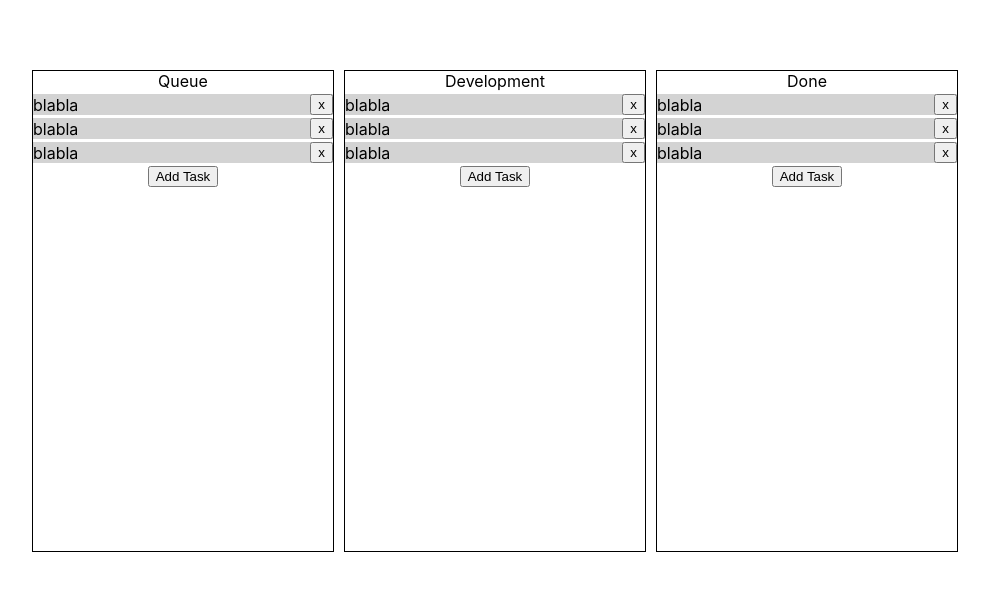
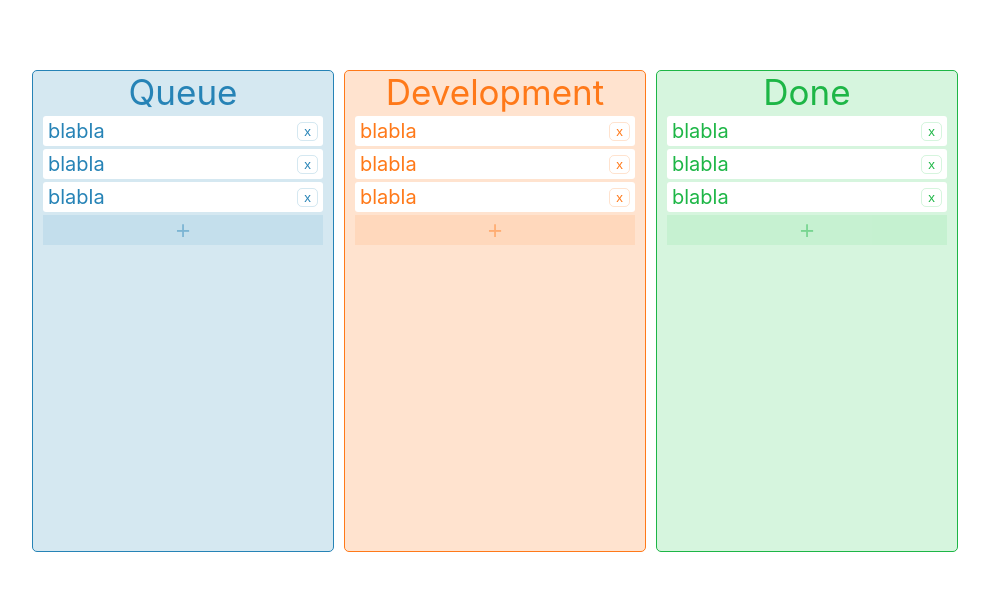
Before and after one commit to BogdanSemenov01/dashboard, a React (Create React App) app: page /1 in a window 1280 px wide. Shown: the top 590 px of the page, without its empty margins (145-1134 px from the left). Built offline with nearby package versions, Linux system fonts and the light colour scheme.

Commit message:
Add style to section, tasks and buttons

```diff
--- a/src/components/Section.tsx
+++ b/src/components/Section.tsx
@@ -9,14 +9,26 @@ import AddTaskButton from './common/AddTaskButton';
 interface Props {
   title?: string,
   tasks?: object,
+  colorSC: {
+    border: string
+    background: string
+    title: string
+  },
   children: any,
 }
 
 const SectionWrapper = styled.div`
   width: 300px;
-  border: 1px solid black;
   height: 60vh;
+  border: 1px solid ${props => props.theme.border};
+  border-radius: 5px;
+  background-color: ${props => props.theme.background};
+  color: ${props => props.theme.title};
 `
+const SectionTitle = styled.div`
+  font-size: 35px;
+`;
+
 const Section = (props: Props) => {
   const dispatch = useDispatch()
   const projectId = useParams().id
@@ -28,12 +40,21 @@ const Section = (props: Props) => {
   }
 }))
 
+const updateChildrenWithProps = React.Children.map(
+  props.children,
+  (child, i) => {
+    return React.cloneElement(child, {
+      theme: props.colorSC
+    });
+  }
+);
+
   return (
-    <SectionWrapper  ref={drop}>
+    <SectionWrapper ref={drop} theme={props.colorSC}>
       <Flex flexDirection='column' gap='3px'>
-        <div>{props.title}</div>
-        {props.children}
-        <AddTaskButton section={props.title}/>
+        <SectionTitle>{props.title}</SectionTitle>
+        {updateChildrenWithProps}
+        <AddTaskButton section={props.title} theme={props.colorSC}/>
       </Flex>
     </SectionWrapper>
   )
--- a/src/components/Task.tsx
+++ b/src/components/Task.tsx
@@ -6,11 +6,26 @@ import DeleteButton from './common/DeleteButton';
 import Flex from './styled/CommonStyledComponents';
 
 const StyledTask = styled.div`
-  background-color: lightgray;
-  width: 100%;
+  background-color: white;
+  width: 90%;
+  height: 30px;
   display: flex;
   align-items: center;
   justify-content: space-between;
+  padding: 0 5px;
+  /* font-weight: 500; */
+  font-size: 20px;
+  border-radius: 3px;
+  color: ${props => props.theme.title};
+  &>button{
+    color: ${props => props.theme.title};
+    background: none;
+    border: 1px solid ${props => props.theme.background};
+    border-radius: 5px;
+    &:hover {
+      background: ${props => props.theme.background};
+    }
+  }
 `;
 
 export interface TaskProps {
@@ -18,6 +33,7 @@ export interface TaskProps {
   text: string
   index: number
   status: string
+  theme?: object
 }
 
 interface DragItem {
@@ -41,7 +57,7 @@ const Task: FC<TaskProps> = (props) => {
   const opacity = isDragging ? 0 : 1
   return (
     <>
-      <StyledTask style={{opacity}} ref={drag}>
+      <StyledTask style={{opacity}} ref={drag} theme={props.theme}>
         {props.text}
         <DeleteButton section={props.status} id={props.id}/>
       </StyledTask>
--- a/src/components/TasksBoards.tsx
+++ b/src/components/TasksBoards.tsx
@@ -9,6 +9,23 @@ import { DndProvider } from 'react-dnd'
 import { HTML5Backend } from 'react-dnd-html5-backend'
 import { setCurrentProjectId } from '../redux/projectsSlice'
 import AddTaskButton from './common/AddTaskButton'
+
+const blueCS = {
+  border: 'rgb(38, 131, 182)',
+  background: 'rgba(45, 138, 186, 0.2)',
+  title: 'rgb(38, 131, 182)'
+}
+const orangeCS = {
+  border: 'rgb(255, 121, 25)',
+  background: 'rgba(255, 123, 29, 0.212)',
+  title: 'rgb(255, 121, 25)',
+}
+const greenCS = {
+  border: 'rgb(29, 182, 70)',
+  background: 'rgba(50, 202, 90, 0.2)',
+  title: 'rgb(29, 182, 70)'
+}
+
 
 const TasksBoards: FC = () => {
   const projects = useSelector((state: RootState) => state.projects.projects)
@@ -52,13 +69,13 @@ const TasksBoards: FC = () => {
     <div>
       <DndProvider backend={HTML5Backend}>
         <Flex justifyContent='space-between' gap='10px'>
-          <Section title={'Queue'}>
+          <Section title={'Queue'} colorSC={blueCS}>
             {renderTasks('Queue', queueTasks)}
           </Section>
-          <Section title={'Development'}>
+          <Section title={'Development'} colorSC={orangeCS}>
             {renderTasks('Development', developmentTasks)}
           </Section>
-          <Section title={'Done'}>
+          <Section title={'Done'} colorSC={greenCS}>
             {renderTasks('Done', doneTasks)}
           </Section>
         </Flex>
--- a/src/components/common/AddTaskButton.tsx
+++ b/src/components/common/AddTaskButton.tsx
@@ -1,6 +1,31 @@
 import React, { useRef, useState } from 'react'
 import { useDispatch } from 'react-redux'
 import { createNewTask } from '../../redux/projectsSlice'
+import styled from 'styled-components';
+
+const StyledButton = styled.button`
+  background: ${props => props.theme.background};
+  opacity: 0.5;
+  border: none;
+  width: 280px;
+  height: 30px;
+  font-size: 25px;
+  color: ${props => props.theme.title};
+  &:hover {
+    opacity: 1;
+    transition: 0.4s;
+  }
+`;
+
+const StyledInput = styled.input`
+  padding: 0 5px;
+  margin: 0;
+  font-size: 20px;
+  height: 30px;
+  width: 270px;
+  outline: none;
+  border: none;
+`;
 
 const AddTaskButton = (props: any) => {
 
@@ -27,14 +52,14 @@ const AddTaskButton = (props: any) => {
   }
 
   return (
-    isInput ? (<input
+    isInput ? (<StyledInput
       autoFocus
       id={props.section}
       value={inputValue}
       onChange={changeInputValue}
       onKeyDown={onEnterPressed}/>) :
     (
-      <button onClick={onClickCreateNewTask}>Add Task</button>
+      <StyledButton onClick={onClickCreateNewTask} theme={props.theme}>+</StyledButton>
     )
   )
 }
```
Also changed, not shown: src/components/common/DeleteButton.tsx (line endings or trailing spaces).
